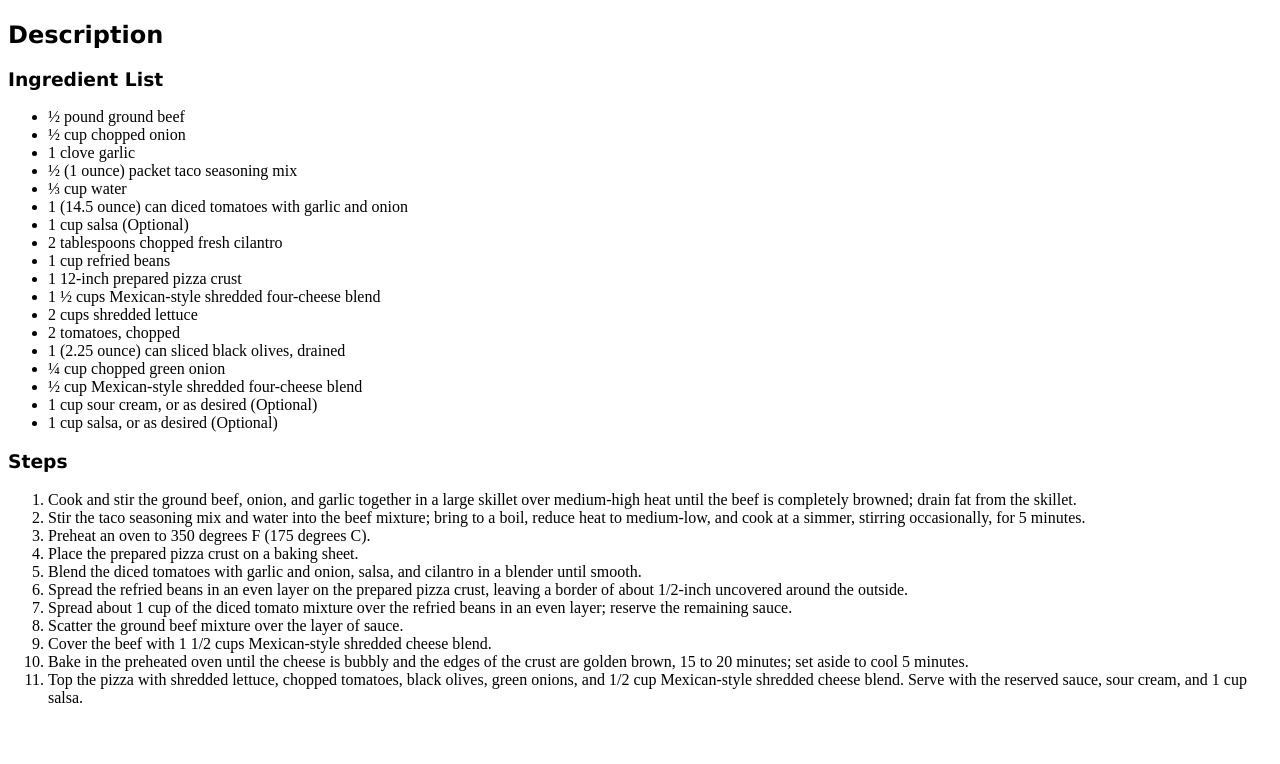
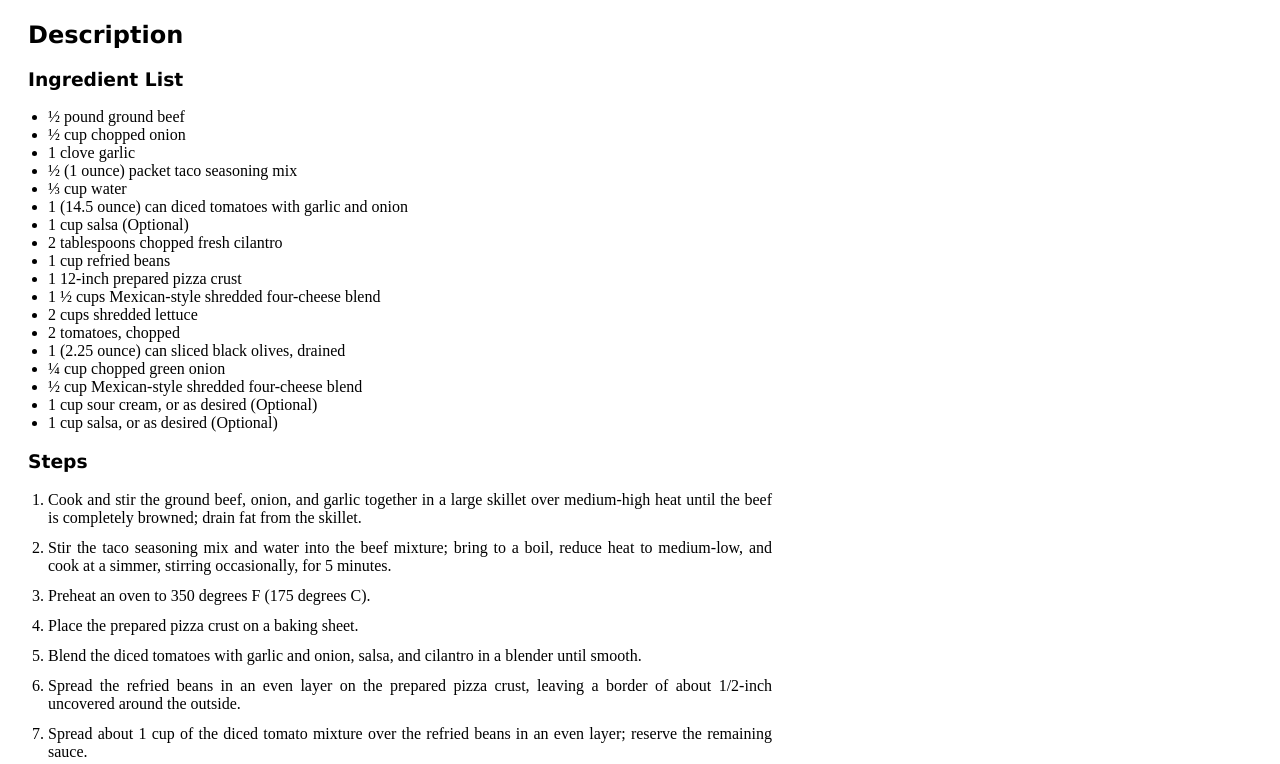
Before and after one commit to callsign-doc/odin-recipes, a plain HTML site: page recipes/pizza.html in a window 1280 px wide. Shown: the part 442-1206 px from the top of the page. Before the commit the page ends 1165 px from the top, so only its background shows below. Drawn offline with Linux system fonts and the light colour scheme.

Commit message:
Add proper padding and margin to headers and steps

```diff
--- a/recipes/pizza.html
+++ b/recipes/pizza.html
@@ -37,21 +37,21 @@
     </p>
 
     <h3>Steps</h3>
-    <p class="steps">
-        <ol>
-            <li>Cook and stir the ground beef, onion, and garlic together in a large skillet over medium-high heat until the beef is completely browned; drain fat from the skillet.</li>
-            <li>Stir the taco seasoning mix and water into the beef mixture; bring to a boil, reduce heat to medium-low, and cook at a simmer, stirring occasionally, for 5 minutes.</li>
-            <li>Preheat an oven to 350 degrees F (175 degrees C).</li>
-            <li>Place the prepared pizza crust on a baking sheet.</li>
-            <li>Blend the diced tomatoes with garlic and onion, salsa, and cilantro in a blender until smooth.</li>
-            <li>Spread the refried beans in an even layer on the prepared pizza crust, leaving a border of about 1/2-inch uncovered around the outside.</li>
-            <li>Spread about 1 cup of the diced tomato mixture over the refried beans in an even layer; reserve the remaining sauce.</li>
-            <li>Scatter the ground beef mixture over the layer of sauce.</li>
-            <li>Cover the beef with 1 1/2 cups Mexican-style shredded cheese blend.</li>
-            <li>Bake in the preheated oven until the cheese is bubbly and the edges of the crust are golden brown, 15 to 20 minutes; set aside to cool 5 minutes.</li>
-            <li>Top the pizza with shredded lettuce, chopped tomatoes, black olives, green onions, and 1/2 cup Mexican-style shredded cheese blend. Serve with the reserved sauce, sour cream, and 1 cup salsa.</li>
-          </ol>
-    </p>
+        <p class="steps">
+            <ol class="steps-list">
+                <li class="steps">Cook and stir the ground beef, onion, and garlic together in a large skillet over medium-high heat until the beef is completely browned; drain fat from the skillet.</li>
+                <li class="steps">Stir the taco seasoning mix and water into the beef mixture; bring to a boil, reduce heat to medium-low, and cook at a simmer, stirring occasionally, for 5 minutes.</li>
+                <li class="steps">Preheat an oven to 350 degrees F (175 degrees C).</li>
+                <li class="steps">Place the prepared pizza crust on a baking sheet.</li>
+                <li class="steps">Blend the diced tomatoes with garlic and onion, salsa, and cilantro in a blender until smooth.</li>
+                <li class="steps">Spread the refried beans in an even layer on the prepared pizza crust, leaving a border of about 1/2-inch uncovered around the outside.</li>
+                <li class="steps">Spread about 1 cup of the diced tomato mixture over the refried beans in an even layer; reserve the remaining sauce.</li>
+                <li class="steps">Scatter the ground beef mixture over the layer of sauce.</li>
+                <li class="steps">Cover the beef with 1 1/2 cups Mexican-style shredded cheese blend.</li>
+                <li class="steps">Bake in the preheated oven until the cheese is bubbly and the edges of the crust are golden brown, 15 to 20 minutes; set aside to cool 5 minutes.</li>
+                <li class="steps">Top the pizza with shredded lettuce, chopped tomatoes, black olives, green onions, and 1/2 cup Mexican-style shredded cheese blend. Serve with the reserved sauce, sour cream, and 1 cup salsa.</li>
+            </ol>
+        </p>
 
 </body>
 </html>
--- a/style.css
+++ b/style.css
@@ -2,6 +2,10 @@
 h1, h2, h3, h4, h5, h6 {
     font-family: Verdana, Geneva, Tahoma, sans-serif;
     font-weight: bolder;
+}
+
+h2, h3, h4, h5, h6 {
+    margin-left: 20px;
 }
 
 p {
```
Also changed, not shown: recipes/mashed_potato.html (+12 -13 lines).
